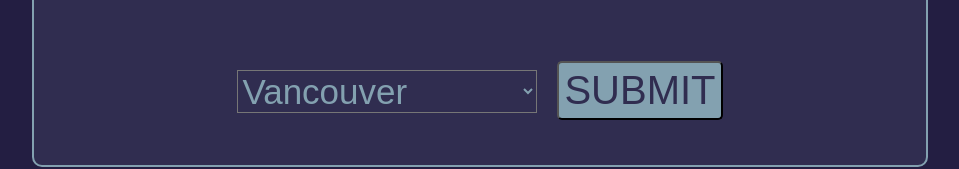
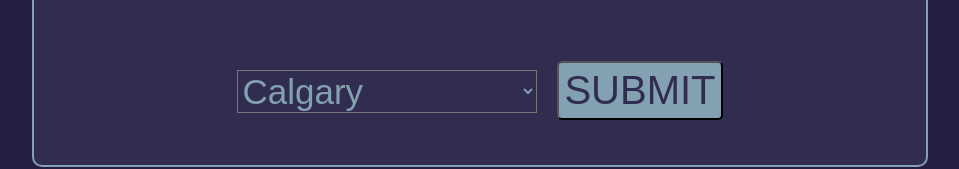
Before and after one commit to benjamin-firth/snackMACK, a React (Create React App) app: page / in a window 1280 px wide. Shown: the part 453-622 px from the top of the page, without its empty margins (160-1119 px from the left). Built offline with nearby package versions, Linux system fonts and the light colour scheme.

Commit message:
Add handler functions to pass city

```diff
--- a/src/containers/Login/Login.js
+++ b/src/containers/Login/Login.js
@@ -1,28 +1,43 @@
 import React, { Component } from 'react';
+import { connect } from 'react-redux';
+import { chooseCity } from '../../actions';
 import './Login.scss';
 
 class Login extends Component {
   constructor() {
     super();
     this.state = {
-      city: null
+      city: 'calgary'
     }
   }
 
+  handleChange = (city) => {
+    this.setState({ city })
+  }
+
+  handleSubmit = () => {
+    this.props.chooseCity(this.state.city)
+    this.props.history.push('/main');
+  }
+
   render() {
-
     return (
       <div className='login-container'>
         <section className='login'>
           <h1>snackMACK</h1>
           <h3>“The food truck locator app to bring your dates to the next level!”</h3>
           <form>
-            <select>
-              <option value='vancouver' >Vancouver</option>
-              <option value='calgary' >Calgary</option>
-              <option value='toronto' >Toronto</option>
+            <select onChange={(e) => this.handleChange(e.target.value)}>
+              <option value='calgary'>Calgary</option>
+              <option value='edmonton'>Edmonton</option>
+              <option value='halifax'>Halifax</option>
+              <option value='hamilton'>Hamilton</option>
+              <option value='ottawa'>Ottawa</option>
+              <option value='toronto'>Toronto</option>
+              <option value='vancouver'>Vancouver</option>
+              <option value='victoria'>Victoria</option>
             </select>
-            <button>SUBMIT</button>
+            <button type='button' onClick={this.handleSubmit}>SUBMIT</button>
           </form>
         </section>
       </div>
@@ -30,4 +45,8 @@ class Login extends Component {
   }
 }
 
-export default Login;
+export const mapDispatchToProps = dispatch => ({
+  chooseCity: city => dispatch(chooseCity(city))
+})
+
+export default connect(null, mapDispatchToProps)(Login);
```
